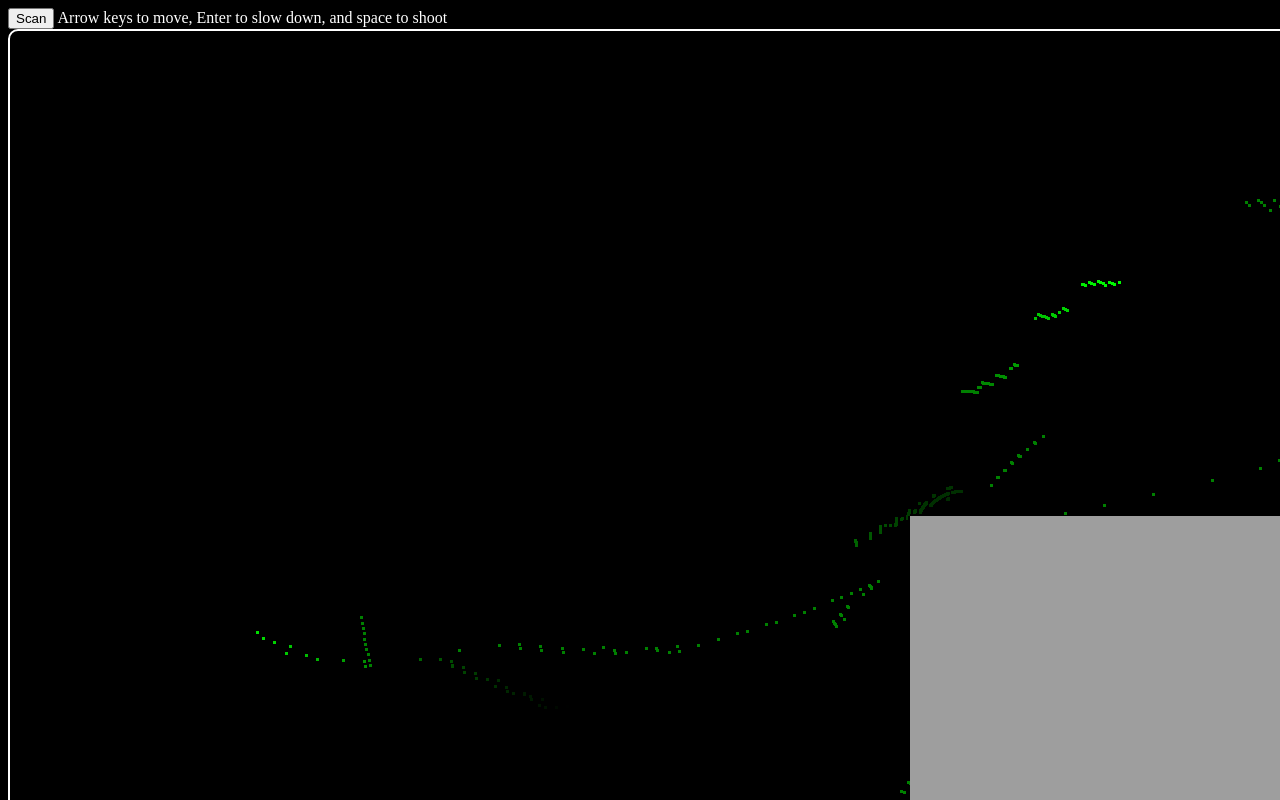
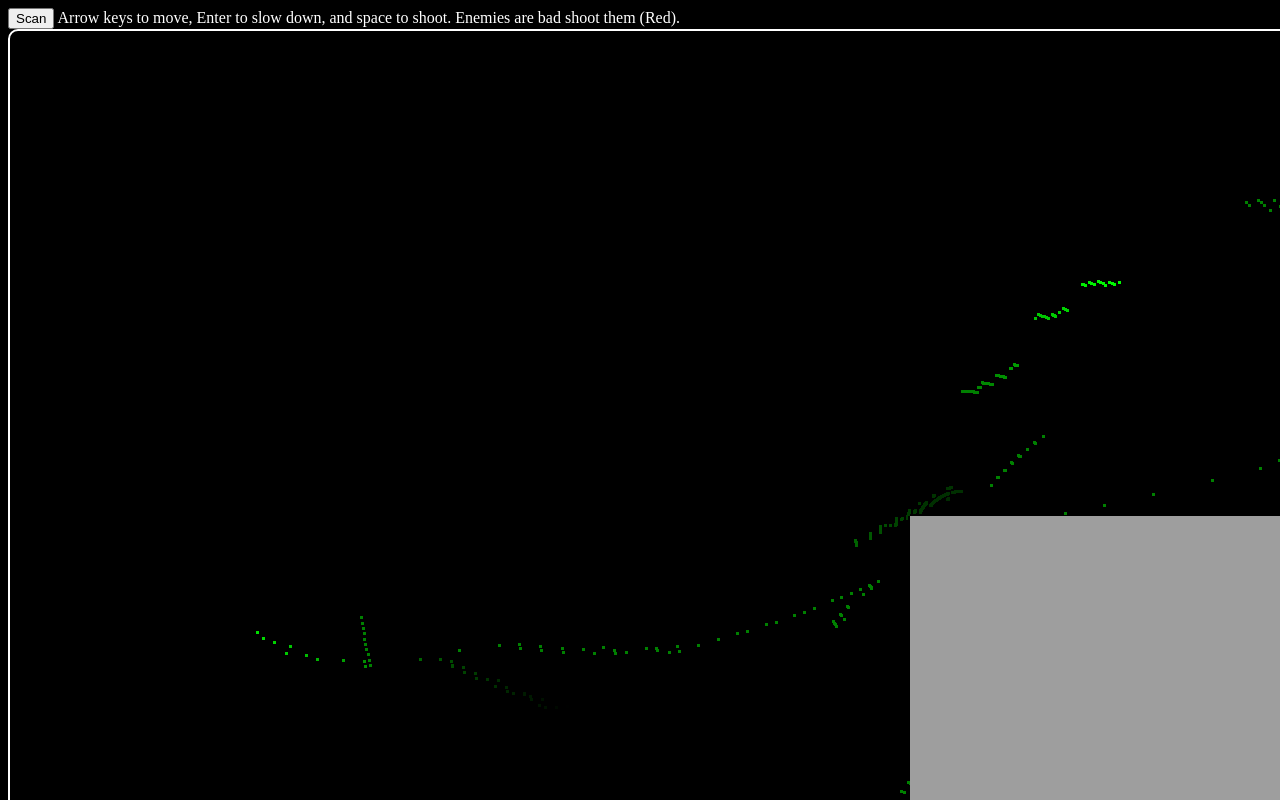
Before and after one commit to Username8426/Username8426.github.io, a plain HTML site: page Sonar/index.html in a window 1280 px wide. Shown: the top 800 px of the page. Drawn offline with Linux system fonts and the light colour scheme.

Commit message:
Clarifying instructions

```diff
--- a/Sonar/index.html
+++ b/Sonar/index.html
@@ -11,7 +11,7 @@
 <body>
     <div class="container">
         <button id ="scan">Scan</button>
-        Arrow keys to move, Enter to slow down, and space to shoot
+        Arrow keys to move, Enter to slow down, and space to shoot. Enemies are bad shoot them (Red).
         <canvas id="gameCanvas" width="1900px" height="1000" class="can">
         </canvas>
     </div>
```
